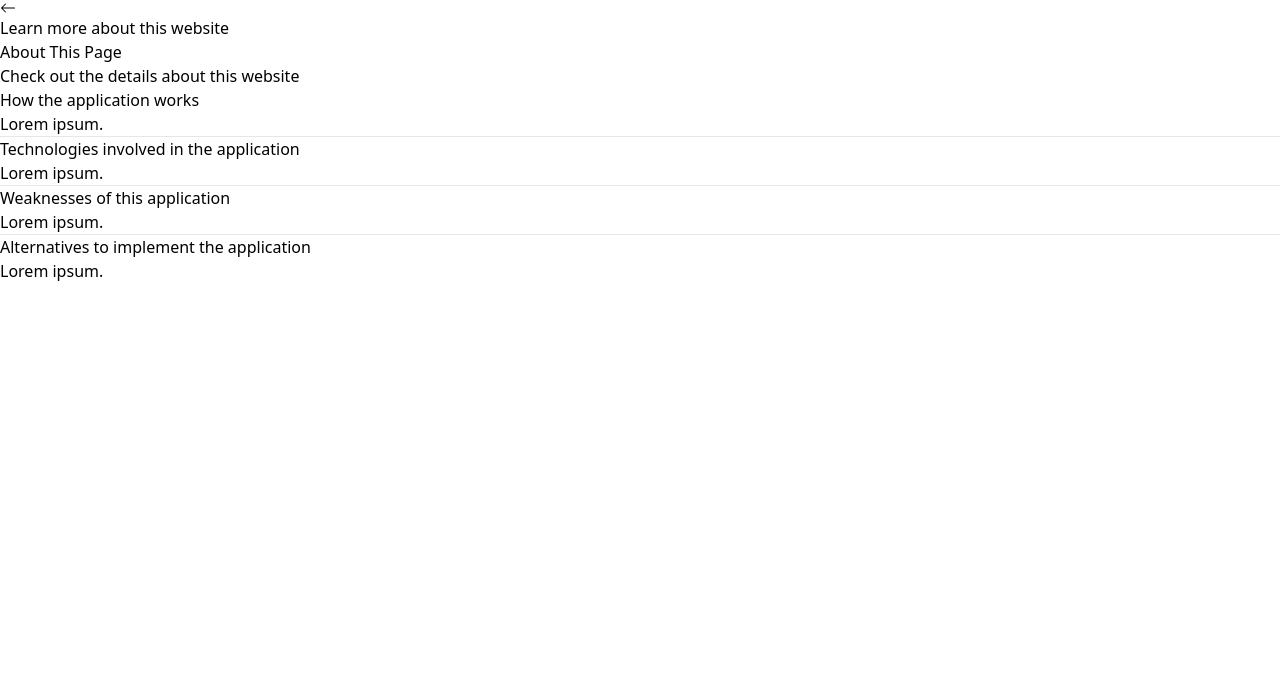
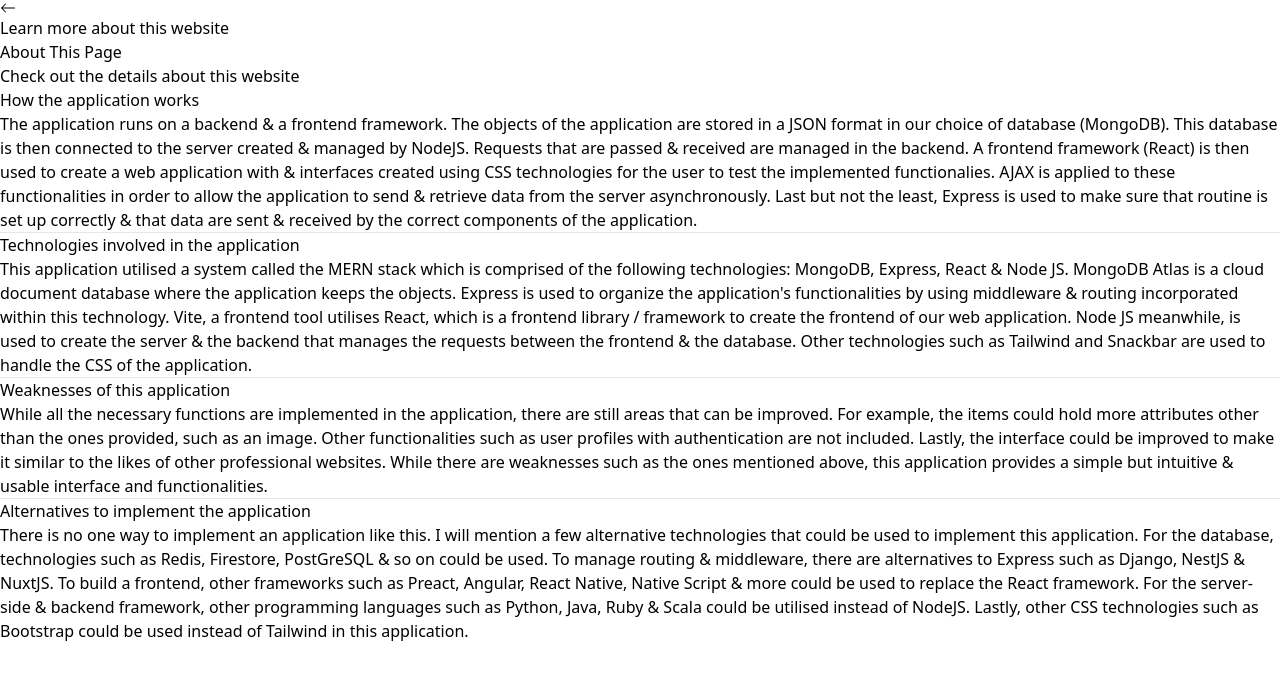
Before and after one commit to Kylreia/Enterprise-App-Dev-CA, a React (Vite) app in the folder frontend/: page /about in a window 1280 px wide. Shown: the top 680 px of the page. Built offline with nearby package versions, Linux system fonts and the light colour scheme; the HTML template or start-up script is replaced by a standard one.

Commit message:
completed about page

```diff
--- a/frontend/src/components/home/AboutPage.jsx
+++ b/frontend/src/components/home/AboutPage.jsx
@@ -17,16 +17,45 @@
           <div className='grid grid-cols-12'>
             <div className='col-span-12 lg:col-start-4 lg:col-span-6'>
               <h5 className='block antialiased tracking-normal font-sans text-xl leading-snug text-inherit mt-6 mb-1 font-semibold !text-black'>How the application works</h5>
-              <div className='block antialiased font-sans text-base leading-relaxed mb-4 font-normal text-gray-600'>Lorem ipsum.</div>
-              <hr className="my-6 border-blue-gray-50"></hr>
+              <div className='block antialiased font-sans text-base leading-relaxed mb-4 font-normal text-gray-600'>
+                The application runs on a backend & a frontend framework. The objects of the application are stored in a JSON format in our
+                choice of database (MongoDB). This database is then connected to the server created & managed by NodeJS.
+                Requests that are passed & received are managed in the backend. A frontend framework (React) is then used to create a web
+                application with & interfaces created using CSS technologies for the user to test the implemented functionalies.
+                AJAX is applied to these functionalities in order to allow the application to send & retrieve data from the server asynchronously.
+                Last but not the least, Express is used to make sure that routine is set up correctly & that data are sent & received by the
+                correct components of the application.
+              </div>
+              <hr className="my-6 border-gray-300"></hr>
               <h5 className='block antialiased tracking-normal font-sans text-xl leading-snug text-inherit mt-6 mb-1 font-semibold !text-black'>Technologies involved in the application</h5>
-              <div className='block antialiased font-sans text-base leading-relaxed mb-4 font-normal text-gray-600'>Lorem ipsum.</div>
-              <hr className="my-6 border-blue-gray-50"></hr>
+              <div className='block antialiased font-sans text-base leading-relaxed mb-4 font-normal text-gray-600'>
+                This application utilised a system called the MERN stack which is comprised of the following technologies: MongoDB, Express,
+                React & Node JS. MongoDB Atlas is a cloud document database where the application keeps the objects. Express is used to organize
+                the application's functionalities by using middleware & routing incorporated within this technology.
+                Vite, a frontend tool utilises React, which is a frontend library / framework to create the frontend of our web application.
+                Node JS meanwhile, is used to create the server & the backend that manages the requests between the frontend & the database.
+                Other technologies such as Tailwind and Snackbar are used to handle the CSS of the application.
+              </div>
+              <hr className="my-6 border-gray-300"></hr>
               <h5 className='block antialiased tracking-normal font-sans text-xl leading-snug text-inherit mt-6 mb-1 font-semibold !text-black'>Weaknesses of this application</h5>
-              <div className='block antialiased font-sans text-base leading-relaxed mb-4 font-normal text-gray-600'>Lorem ipsum.</div>
-              <hr className="my-6 border-blue-gray-50"></hr>
+              <div className='block antialiased font-sans text-base leading-relaxed mb-4 font-normal text-gray-600'>
+                While all the necessary functions are implemented in the application, there are still areas that can be improved.
+                For example, the items could hold more attributes other than the ones provided, such as an image.
+                Other functionalities such as user profiles with authentication are not included.
+                Lastly, the interface could be improved to make it similar to the likes of other professional websites.
+                While there are weaknesses such as the ones mentioned above, this application provides a simple but
+                intuitive & usable interface and functionalities.
+              </div>
+              <hr className="my-6 border-gray-300"></hr>
               <h5 className='block antialiased tracking-normal font-sans text-xl leading-snug text-inherit mt-6 mb-1 font-semibold !text-black'>Alternatives to implement the application</h5>
-              <div className='block antialiased font-sans text-base leading-relaxed mb-4 font-normal text-gray-600'>Lorem ipsum.</div>
+              <div className='block antialiased font-sans text-base leading-relaxed mb-4 font-normal text-gray-600'>
+                There is no one way to implement an application like this. I will mention a few alternative technologies that could be
+                used to implement this application. For the database, technologies such as Redis, Firestore, PostGreSQL & so on could be used.
+                To manage routing & middleware, there are alternatives to Express such as Django, NestJS & NuxtJS. To build a frontend, other
+                frameworks such as Preact, Angular, React Native, Native Script & more could be used to replace the React framework. For the
+                server-side & backend framework, other programming languages such as Python, Java, Ruby & Scala could be utilised instead of
+                NodeJS. Lastly, other CSS technologies such as Bootstrap could be used instead of Tailwind in this application.
+              </div>
             </div>
           </div>
         </section>
--- a/frontend/src/pages/DeleteItem.jsx
+++ b/frontend/src/pages/DeleteItem.jsx
@@ -34,7 +34,7 @@
       </div>
       {loading ? <Spinner /> : ''}
       <div className='flex flex-col items-center border-2 border-slate-400 bg-slate-100 rounded-xl w-[600px] p-8 mx-auto'>
-        <h3 className='text-2xl'>Are you sure you want to remove this item?</h3>
+        <h3 className='text-2xl text-gray-600'>Are you sure you want to remove this item?</h3>
 
         <button className='p-4 rounded bg-red-600 hover:bg-red-700 text-white m-8 w-full' onClick={handleDeleteItem}>Yes</button>
       </div>
```
Also changed, not shown: frontend/src/components/home/SearchSort.jsx (added, +11 -0 lines).
